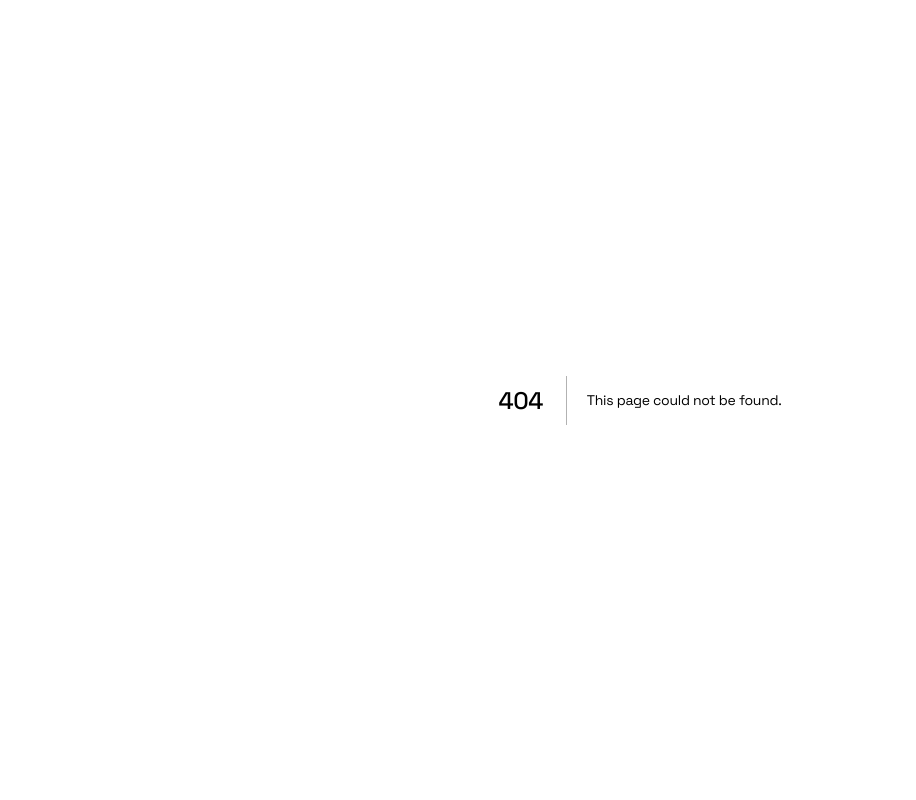
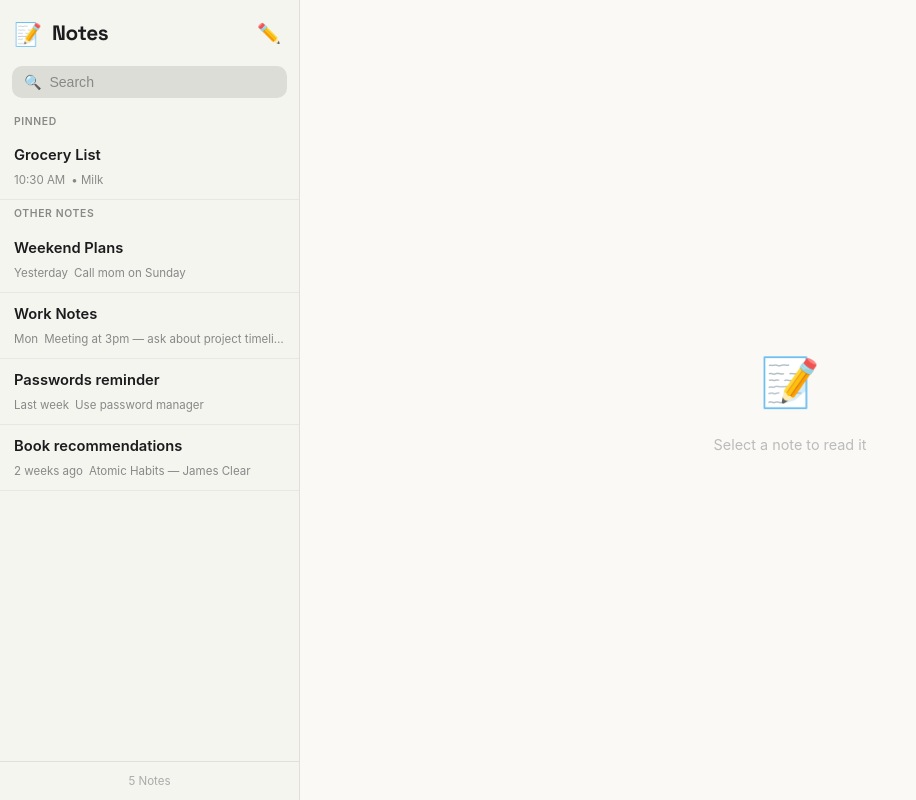
Before and after one commit to ENDPLAYZ45/PVT, a Next.js app: page /notes in a window 1280 px wide. Before the commit this address had no page. Shown: the whole page, without its empty margins (0-916 px from the left). Built offline with nearby package versions, Linux system fonts and the light colour scheme.

Commit message:
feat: replace calculator decoy with realistic notes app at /notes, URL changes on SOS

```diff
--- a/src/app/globals.css
+++ b/src/app/globals.css
@@ -606,6 +606,115 @@ h4 { font-size: 1.25rem; }
 .calc-btn--zero { grid-column: span 2; text-align: left; padding-left: 28px; }
 .calc-hint { text-align: center; color: #2a2a2a; font-size: 0.6rem; padding: 8px; font-family: monospace; user-select: none; }
 
+/* ---------- Notes Decoy App ---------- */
+.notes-layout {
+  display: flex; height: 100vh; width: 100%;
+  background: #FAF9F6; font-family: -apple-system, BlinkMacSystemFont, 'Segoe UI', sans-serif;
+  overflow: hidden;
+}
+
+/* Sidebar */
+.notes-sidebar {
+  width: 300px; min-width: 300px; height: 100vh;
+  background: #F5F5F0; border-right: 1px solid #E0DFDA;
+  display: flex; flex-direction: column; overflow: hidden;
+}
+.notes-header {
+  display: flex; align-items: center; gap: 10px;
+  padding: 16px 14px 10px; flex-shrink: 0;
+}
+.notes-logo {
+  font-size: 1.4rem; cursor: pointer; user-select: none;
+  -webkit-tap-highlight-color: transparent;
+}
+.notes-title { flex: 1; font-size: 1.3rem; font-weight: 700; color: #1c1c1e; margin: 0; }
+.notes-compose {
+  background: none; border: none; font-size: 1.2rem; cursor: pointer;
+  color: #F5A623; padding: 4px;
+}
+
+.notes-search-wrap { padding: 4px 12px 10px; flex-shrink: 0; }
+.notes-search {
+  width: 100%; padding: 8px 12px;
+  background: #DDDDD8; border: none; border-radius: 10px;
+  font-size: 0.88rem; color: #1c1c1e; outline: none;
+}
+.notes-search::placeholder { color: #888; }
+
+.notes-section-label {
+  padding: 6px 14px 4px; font-size: 0.65rem; font-weight: 600;
+  color: #888; letter-spacing: 0.06em; flex-shrink: 0;
+}
+
+.notes-item {
+  padding: 10px 14px; cursor: pointer; border-bottom: 1px solid #E8E8E3;
+  transition: background 0.1s ease;
+}
+.notes-item:hover { background: #EDECEA; }
+.notes-item--active { background: #F5A623 !important; }
+.notes-item--active .notes-item-title { color: #fff; }
+.notes-item--active .notes-item-time { color: rgba(255,255,255,0.8); }
+.notes-item--active .notes-item-body { color: rgba(255,255,255,0.85); }
+
+.notes-item-title { font-size: 0.92rem; font-weight: 600; color: #1c1c1e; margin-bottom: 3px; white-space: nowrap; overflow: hidden; text-overflow: ellipsis; }
+.notes-item-preview { display: flex; gap: 6px; align-items: baseline; }
+.notes-item-time { font-size: 0.72rem; color: #888; white-space: nowrap; flex-shrink: 0; }
+.notes-item-body { font-size: 0.72rem; color: #888; white-space: nowrap; overflow: hidden; text-overflow: ellipsis; }
+
+.notes-footer { padding: 10px 14px; text-align: center; font-size: 0.72rem; color: #aaa; flex-shrink: 0; margin-top: auto; border-top: 1px solid #E0DFDA; }
+
+/* Detail pane */
+.notes-detail { flex: 1; display: flex; flex-direction: column; overflow: hidden; background: #FAF9F6; }
+.notes-detail-header {
+  display: flex; align-items: center; justify-content: space-between;
+  padding: 14px 24px; border-bottom: 1px solid #E8E8E3; flex-shrink: 0;
+}
+.notes-detail-time { font-size: 0.72rem; color: #999; }
+.notes-action-btn { background: none; border: none; font-size: 1.2rem; cursor: pointer; color: #F5A623; }
+.notes-detail-body { flex: 1; padding: 20px 28px; overflow-y: auto; }
+.notes-detail-title { font-size: 1.5rem; font-weight: 700; color: #1c1c1e; margin-bottom: 14px; }
+.notes-detail-text p { font-size: 0.95rem; color: #3c3c3e; line-height: 1.7; margin: 0 0 4px; }
+
+.notes-empty { flex: 1; display: flex; flex-direction: column; align-items: center; justify-content: center; gap: 12px; color: #bbb; }
+.notes-empty-icon { font-size: 3rem; }
+.notes-empty p { font-size: 0.9rem; }
+
+/* Dark mode for notes */
+@media (prefers-color-scheme: dark) {
+  .notes-layout { background: #1C1C1E; }
+  .notes-sidebar { background: #2C2C2E; border-color: #3A3A3C; }
+  .notes-title { color: #F2F2F7; }
+  .notes-search { background: #3A3A3C; color: #F2F2F7; }
+  .notes-item { border-color: #3A3A3C; }
+  .notes-item:hover { background: #3A3A3C; }
+  .notes-item-title { color: #F2F2F7; }
+  .notes-detail { background: #1C1C1E; }
+  .notes-detail-header { border-color: #3A3A3C; }
+  .notes-detail-title { color: #F2F2F7; }
+  .notes-detail-text p { color: #D1D1D1; }
+  .notes-footer { border-color: #3A3A3C; }
+  .notes-section-label { color: #666; }
+}
+[data-theme="dark"] .notes-layout { background: #1C1C1E; }
+[data-theme="dark"] .notes-sidebar { background: #2C2C2E; border-color: #3A3A3C; }
+[data-theme="dark"] .notes-title { color: #F2F2F7; }
+[data-theme="dark"] .notes-search { background: #3A3A3C; color: #F2F2F7; }
+[data-theme="dark"] .notes-item { border-color: #3A3A3C; }
+[data-theme="dark"] .notes-item:hover { background: #3A3A3C; }
+[data-theme="dark"] .notes-item-title { color: #F2F2F7; }
+[data-theme="dark"] .notes-detail { background: #1C1C1E; }
+[data-theme="dark"] .notes-detail-header { border-color: #3A3A3C; }
+[data-theme="dark"] .notes-detail-title { color: #F2F2F7; }
+[data-theme="dark"] .notes-detail-text p { color: #D1D1D1; }
+[data-theme="dark"] .notes-section-label { color: #666; }
+
+/* Notes mobile responsive */
+@media (max-width: 768px) {
+  .notes-sidebar { width: 100%; min-width: 100%; border-right: none; }
+  .notes-detail { display: none; }
+}
+
+
 /* ---------- Spinner ---------- */
 .spinner { width: 30px; height: 30px; border: 3px solid var(--border-color); border-top-color: var(--yellow); border-radius: 50%; animation: spin 0.6s linear infinite; }
 @keyframes spin { to { transform: rotate(360deg); } }
--- /dev/null
+++ b/src/app/notes/page.tsx
@@ -0,0 +1,138 @@
+"use client";
+
+import { useState, useEffect } from "react";
+import { useRouter } from "next/navigation";
+
+const DEFAULT_NOTES = [
+  { id: 1, title: "Grocery List", body: "• Milk\n• Eggs\n• Bread\n• Butter\n• Coffee\n• Fruits", time: "10:30 AM", pinned: true },
+  { id: 2, title: "Weekend Plans", body: "Call mom on Sunday\nPay electricity bill\nGym — skip leg day?\nMovie with friends maybe", time: "Yesterday", pinned: false },
+  { id: 3, title: "Work Notes", body: "Meeting at 3pm — ask about project timeline\nSend report to Rahul\nDeadline: Friday EOD", time: "Mon", pinned: false },
+  { id: 4, title: "Passwords reminder", body: "Use password manager\nDon't reuse passwords\nUpdate old accounts", time: "Last week", pinned: false },
+  { id: 5, title: "Book recommendations", body: "Atomic Habits — James Clear\nThe Alchemist\nSapiens\nLet's Talk Money", time: "2 weeks ago", pinned: false },
+];
+
+export default function NotesPage() {
+  const router = useRouter();
+  const [selected, setSelected] = useState<typeof DEFAULT_NOTES[0] | null>(null);
+  const [search, setSearch] = useState("");
+  const [logoTaps, setLogoTaps] = useState(0);
+  const [tapTimer, setTapTimer] = useState<ReturnType<typeof setTimeout> | null>(null);
+
+  // Secret: tap the "N" logo 3 times to return to chat
+  const handleLogoTap = () => {
+    const newCount = logoTaps + 1;
+    setLogoTaps(newCount);
+
+    if (tapTimer) clearTimeout(tapTimer);
+    const t = setTimeout(() => setLogoTaps(0), 2000);
+    setTapTimer(t);
+
+    if (newCount >= 3) {
+      setLogoTaps(0);
+      router.push("/chat");
+    }
+  };
+
+  const filtered = DEFAULT_NOTES.filter(
+    (n) =>
+      n.title.toLowerCase().includes(search.toLowerCase()) ||
+      n.body.toLowerCase().includes(search.toLowerCase())
+  );
+
+  const pinned = filtered.filter((n) => n.pinned);
+  const others = filtered.filter((n) => !n.pinned);
+
+  return (
+    <div className="notes-layout">
+      {/* Sidebar */}
+      <div className="notes-sidebar">
+        <div className="notes-header">
+          <div className="notes-logo" onClick={handleLogoTap} title="">
+            📝
+          </div>
+          <h1 className="notes-title">Notes</h1>
+          <button className="notes-compose" title="New note">✏️</button>
+        </div>
+
+        <div className="notes-search-wrap">
+          <input
+            className="notes-search"
+            type="text"
+            placeholder="🔍  Search"
+            value={search}
+            onChange={(e) => setSearch(e.target.value)}
+          />
+        </div>
+
+        {pinned.length > 0 && (
+          <>
+            <div className="notes-section-label">PINNED</div>
+            {pinned.map((note) => (
+              <div
+                key={note.id}
+                className={`notes-item ${selected?.id === note.id ? "notes-item--active" : ""}`}
+                onClick={() => setSelected(note)}
+              >
+                <div className="notes-item-title">{note.title}</div>
+                <div className="notes-item-preview">
+                  <span className="notes-item-time">{note.time}</span>
+                  <span className="notes-item-body">{note.body.split("\n")[0]}</span>
+                </div>
+              </div>
+            ))}
+          </>
+        )}
+
+        {others.length > 0 && (
+          <>
+            {pinned.length > 0 && <div className="notes-section-label">OTHER NOTES</div>}
+            {others.map((note) => (
+              <div
+                key={note.id}
+                className={`notes-item ${selected?.id === note.id ? "notes-item--active" : ""}`}
+                onClick={() => setSelected(note)}
+              >
+                <div className="notes-item-title">{note.title}</div>
+                <div className="notes-item-preview">
+                  <span className="notes-item-time">{note.time}</span>
+                  <span className="notes-item-body">{note.body.split("\n")[0]}</span>
+                </div>
+              </div>
+            ))}
+          </>
+        )}
+
+        <div className="notes-footer">
+          <span>{DEFAULT_NOTES.length} Notes</span>
+        </div>
+      </div>
+
+      {/* Note detail */}
+      <div className="notes-detail">
+        {selected ? (
+          <>
+            <div className="notes-detail-header">
+              <div className="notes-detail-time">Edited {selected.time}</div>
+              <div className="notes-detail-actions">
+                <button className="notes-action-btn">⋯</button>
+              </div>
+            </div>
+            <div className="notes-detail-body">
+              <h2 className="notes-detail-title">{selected.title}</h2>
+              <div className="notes-detail-text">
+                {selected.body.split("\n").map((line, i) => (
+                  <p key={i}>{line || <br />}</p>
+                ))}
+              </div>
+            </div>
+          </>
+        ) : (
+          <div className="notes-empty">
+            <div className="notes-empty-icon">📝</div>
+            <p>Select a note to read it</p>
+          </div>
+        )}
+      </div>
+    </div>
+  );
+}
```
Also changed, not shown: src/components/PanicButton.tsx (+7 -5 lines).
